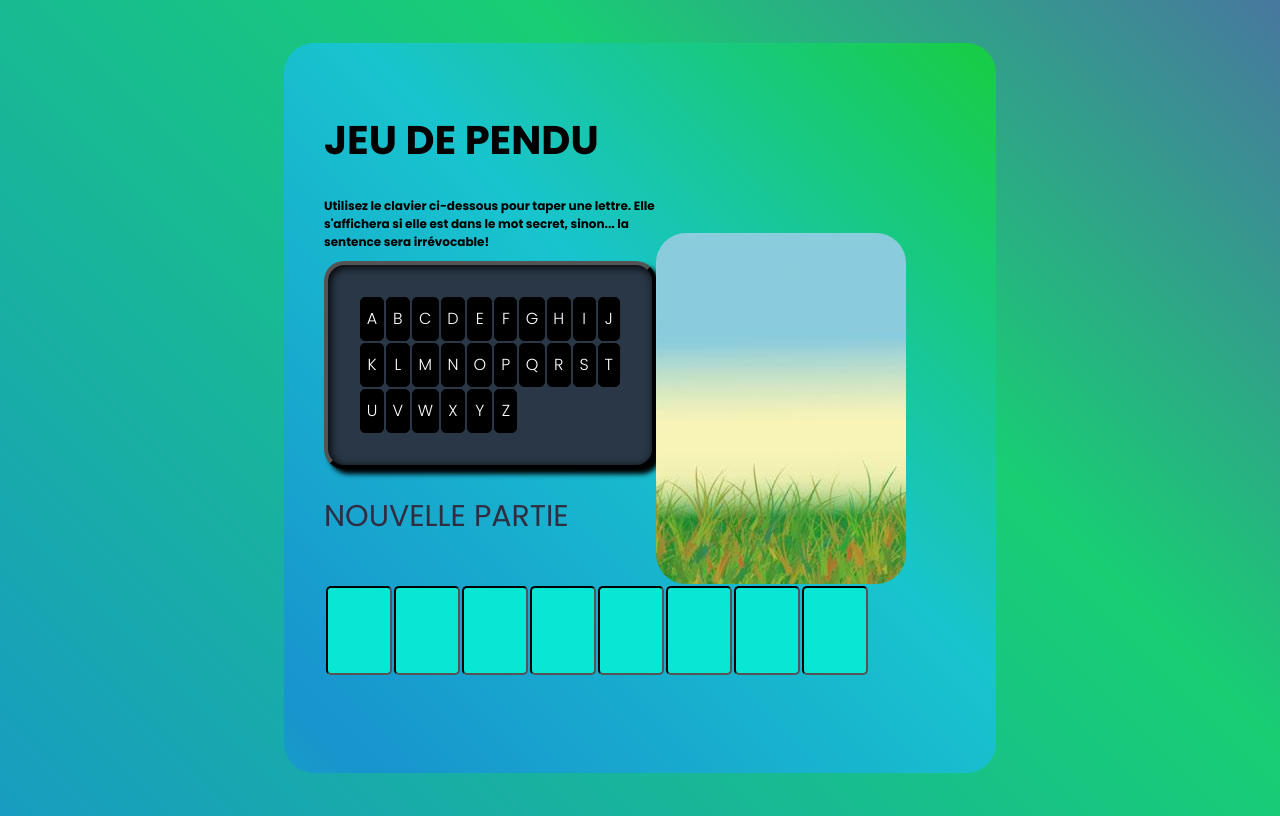
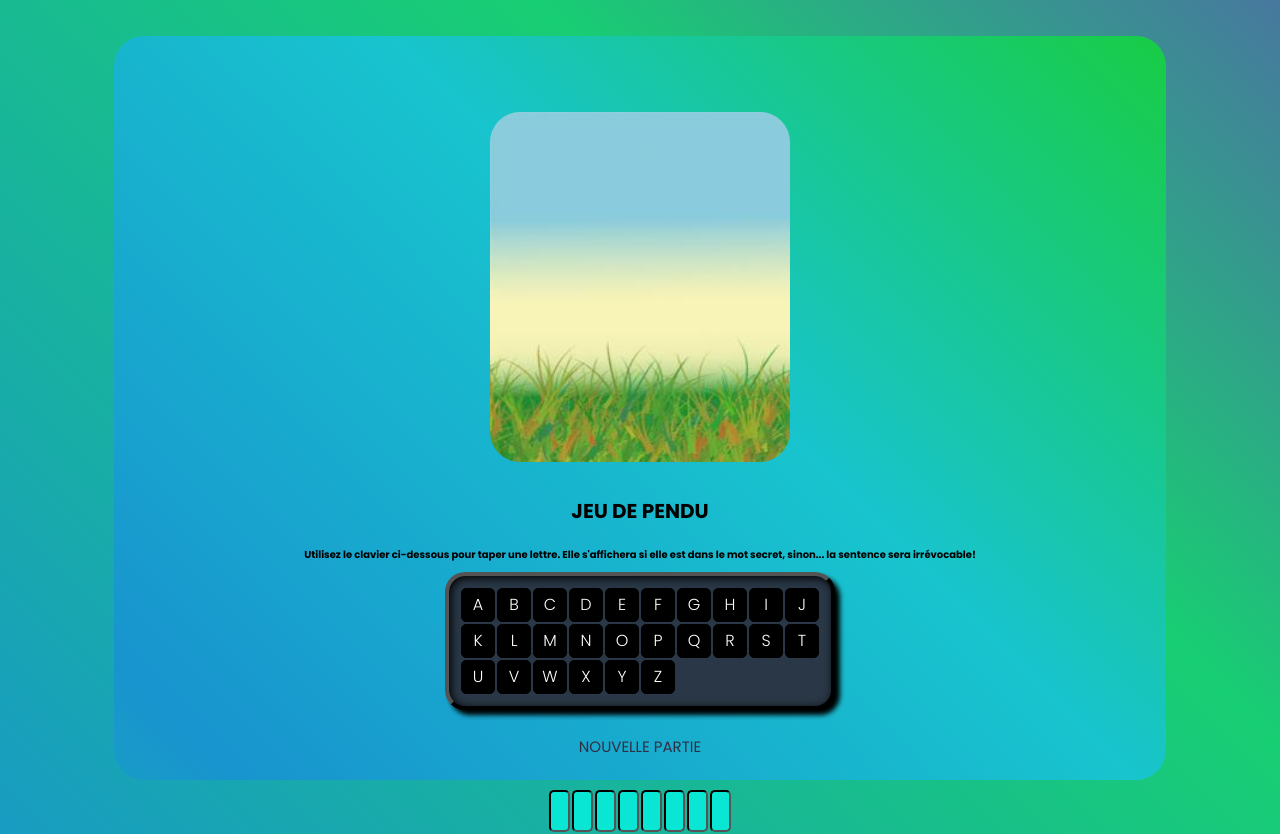
Before and after one commit to Davlemecreant/pendu, a plain HTML site: page index.html in a window 1280 px wide. Drawn offline with Linux system fonts and the light colour scheme.

Commit message:
Add files via upload

```diff
--- a/stylePendu.css
+++ b/stylePendu.css
@@ -20,12 +20,12 @@ body
 
 #page {
 	margin: auto;
-	padding: 40px;
+	padding: 20px;
 	background-color:fcd315;
 	border-radius: 30px;
 	text-align:left;
 	width:50%;
-	height:650px;
+	height:600px;
 	background: linear-gradient(45deg, #18ce9f, #1894ce, #18c4ce, #18ce2f, #4418ce);
     background-size: 200% 200%;
     -webkit-animation: gradient 42s ease infinite;
@@ -41,9 +41,9 @@ h1 {
 
 img.pendu {
 	float:right;
-	margin-top: 150px;
-	margin-right: 50px;
-
+	margin-top: 130px;
+	width: 200px;
+	height: 250px;
 }
 
 h2 {
@@ -51,9 +51,9 @@ h2 {
 }
 
 #mot {
-	margin:30px 0 0 0;
+	margin: 30px 0 0 0;
 	clear:both;
-	top:100px;
+
 }
 
 #mot td {
@@ -63,7 +63,7 @@ h2 {
 	width:60px;
 	height:30px;
 	font-weight:bold;
-	font-size:1.5em;
+	font-size:1.2em;
 	text-align:center;
 
 }
@@ -75,7 +75,7 @@ h2 {
 #clavier{
 	border:4px outset black;
 	border-radius: 20px;
-	padding:30px;
+	padding: 20px;
 	background-color:#293746;
 	-webkit-box-shadow: 5px 5px 5px 0px #000000,
 	inset 2px 2px 8px 0px #000000, 11px 11px 14px 7px rgba(0,0,0,0);
@@ -132,3 +132,59 @@ td
     50%{background-position:100% 50%}
     100%{background-position:0% 50%}
 }
+
+@media only screen and (max-width: 1470px)
+{
+
+   #page
+   {display: flex;
+	justify-content: center;
+	align-items: center;
+	flex-direction: column;
+	width:80%;
+	height: 88vh;
+   }
+
+   h1
+   {
+	font-size:20px;
+   }
+
+   img.pendu
+   {
+	width: 300px;
+	height: 350px;
+	margin-bottom: 20px;
+
+   }
+
+   h2
+   {
+	font-size:10px;
+
+   }
+
+   a.lien
+   {
+	font-size: 15px;
+   }
+
+   #mot td
+   {
+	width:15px;
+	height:15px;
+	font-size: 10px;
+
+   }
+
+   #clavier
+   {
+	padding: 10px;
+   }
+
+   #clavier td
+   {
+	width:30px;
+	height:30px;
+   }
+}
```
Also changed, not shown: images/pendu_1.jpg (added), images/pendu_2.jpg (added).
